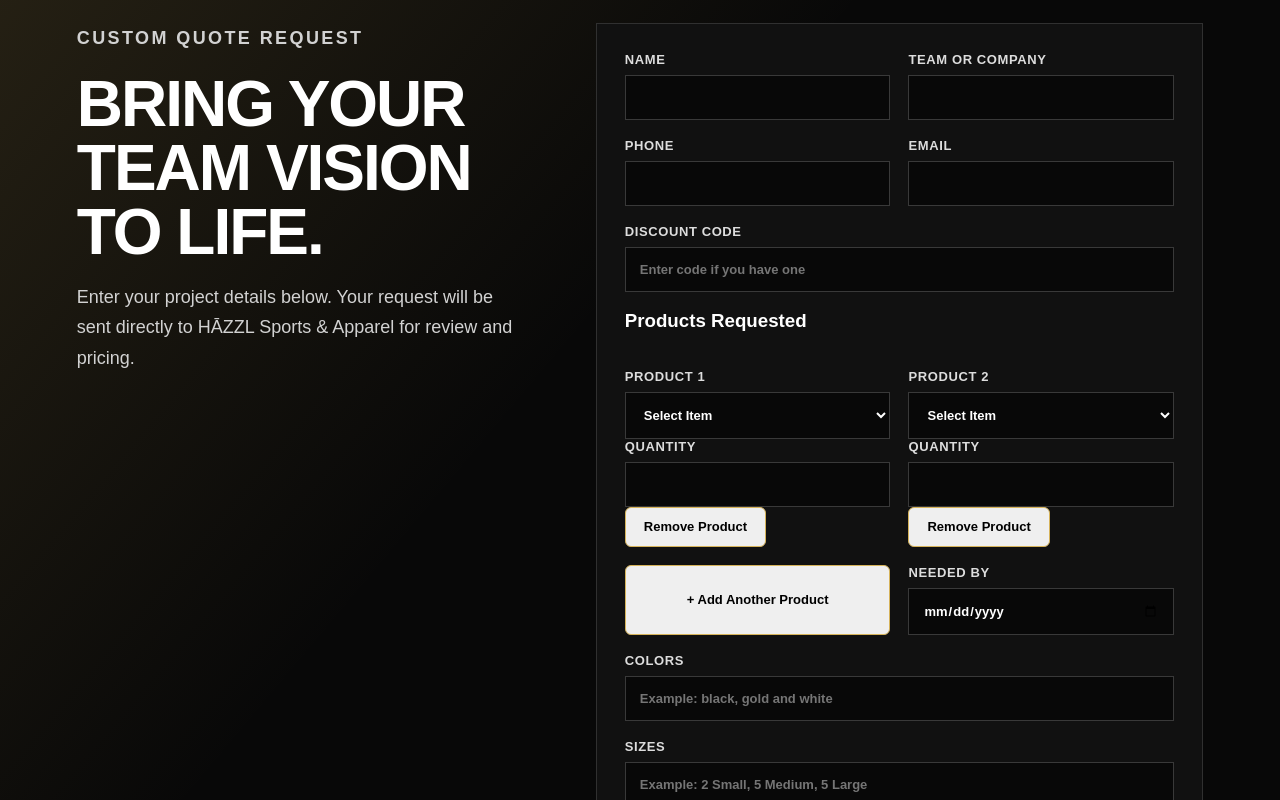
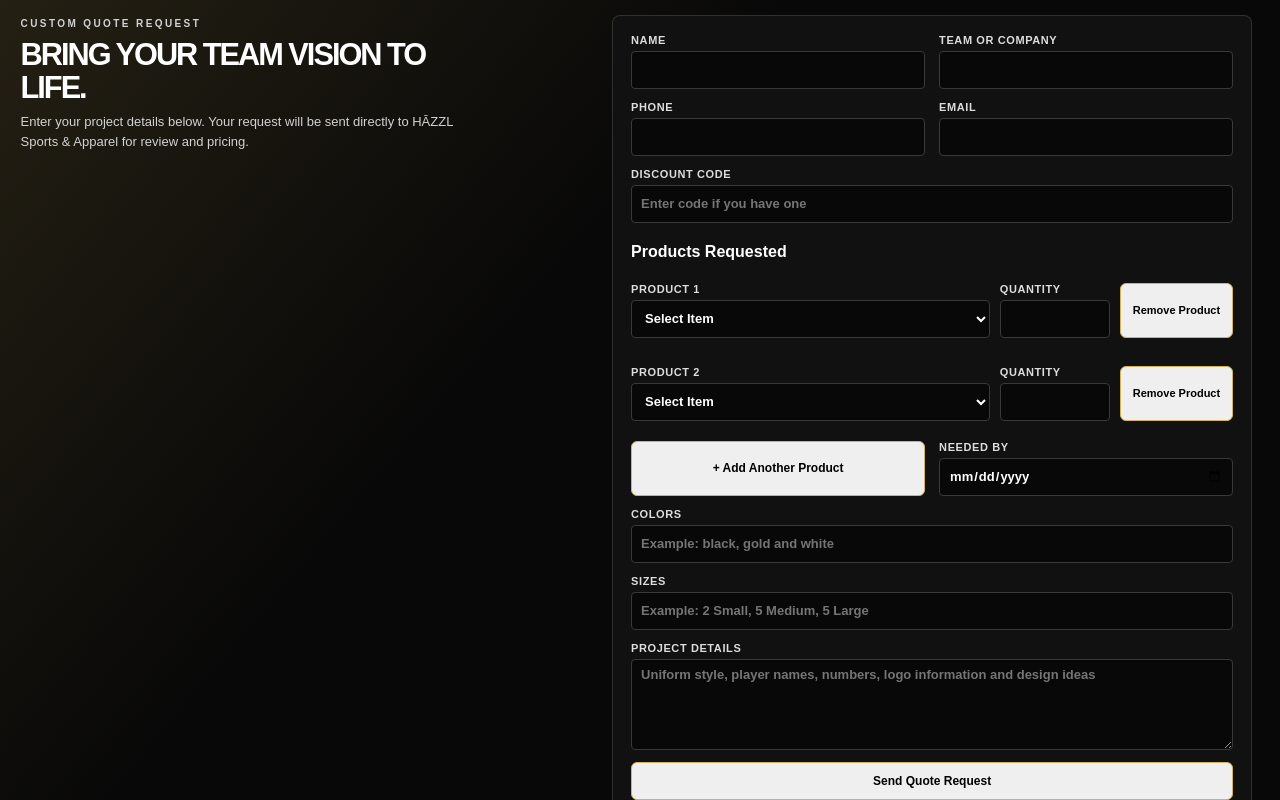
Before and after one commit to HazzlSportsNApparel/hazzlsportsapparel, a Next.js app: page / in a window 1280 px wide. Shown: the part 3080-3880 px from the top of the page. Built offline with nearby package versions, Linux system fonts and the light colour scheme.

Commit message:
Make quote section compact
Added styles for builder section and quote form.

```diff
--- a/app/globals.css
+++ b/app/globals.css
@@ -998,3 +998,118 @@
     font-size: 10px;
   }
 }
+/* =====================================================
+   COMPACT QUOTE SECTION
+===================================================== */
+
+.builderSection {
+  padding: 34px 0 !important;
+}
+
+.builderSection > div:first-child {
+  width: min(760px, 92%) !important;
+  margin: 0 auto 18px !important;
+}
+
+.builderSection .eyebrow {
+  margin-bottom: 6px !important;
+  font-size: 10px !important;
+}
+
+.builderSection h2 {
+  margin-bottom: 8px !important;
+  font-size: clamp(24px, 2.4vw, 34px) !important;
+  line-height: 1.08 !important;
+}
+
+.builderSection > div:first-child > p:last-child {
+  max-width: 650px !important;
+  margin-bottom: 0 !important;
+  font-size: 13px !important;
+  line-height: 1.5 !important;
+}
+
+.quoteForm {
+  display: grid !important;
+  grid-template-columns: repeat(2, minmax(0, 1fr)) !important;
+  gap: 12px 14px !important;
+  width: min(760px, 92%) !important;
+  margin: 0 auto !important;
+  padding: 18px !important;
+  border-radius: 8px !important;
+}
+
+.quoteForm label {
+  display: flex !important;
+  flex-direction: column !important;
+  gap: 5px !important;
+  margin: 0 !important;
+  font-size: 11px !important;
+}
+
+.quoteForm input,
+.quoteForm select,
+.quoteForm textarea {
+  min-height: 38px !important;
+  padding: 7px 9px !important;
+  font-size: 13px !important;
+  border-radius: 4px !important;
+}
+
+.quoteForm textarea {
+  min-height: 82px !important;
+  resize: vertical;
+}
+
+.quoteForm h3,
+.quoteForm .formSectionHeading {
+  grid-column: 1 / -1 !important;
+  margin: 8px 0 2px !important;
+  font-size: 16px !important;
+}
+
+.productRequestRow {
+  grid-column: 1 / -1 !important;
+  display: grid !important;
+  grid-template-columns: minmax(0, 1fr) 110px auto !important;
+  gap: 10px !important;
+  padding: 8px 0 !important;
+}
+
+.productRequestRow .smallButton {
+  min-height: 38px !important;
+  padding: 0 12px !important;
+  font-size: 11px !important;
+}
+
+.quoteForm > .smallButton,
+.quoteForm > button[type="submit"] {
+  min-height: 38px !important;
+  padding: 0 16px !important;
+  font-size: 12px !important;
+}
+
+.quoteForm > button[type="submit"] {
+  grid-column: 1 / -1 !important;
+}
+
+@media (max-width: 650px) {
+  .builderSection {
+    padding: 26px 0 !important;
+  }
+
+  .quoteForm {
+    grid-template-columns: 1fr !important;
+    width: 94% !important;
+    padding: 14px !important;
+    gap: 10px !important;
+  }
+
+  .productRequestRow {
+    grid-template-columns: 1fr !important;
+  }
+
+  .productRequestRow .smallButton {
+    width: 100% !important;
+  }
+}
```
